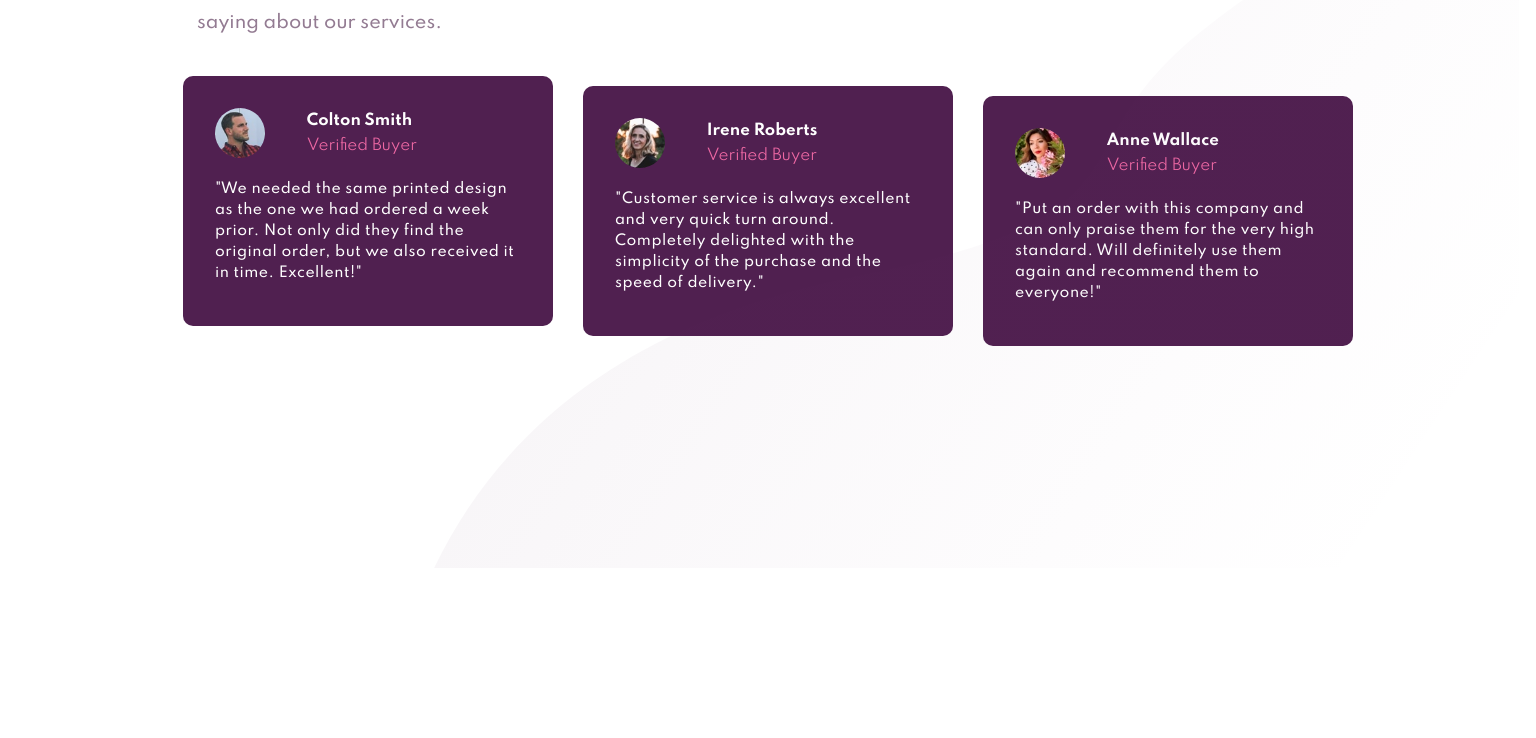
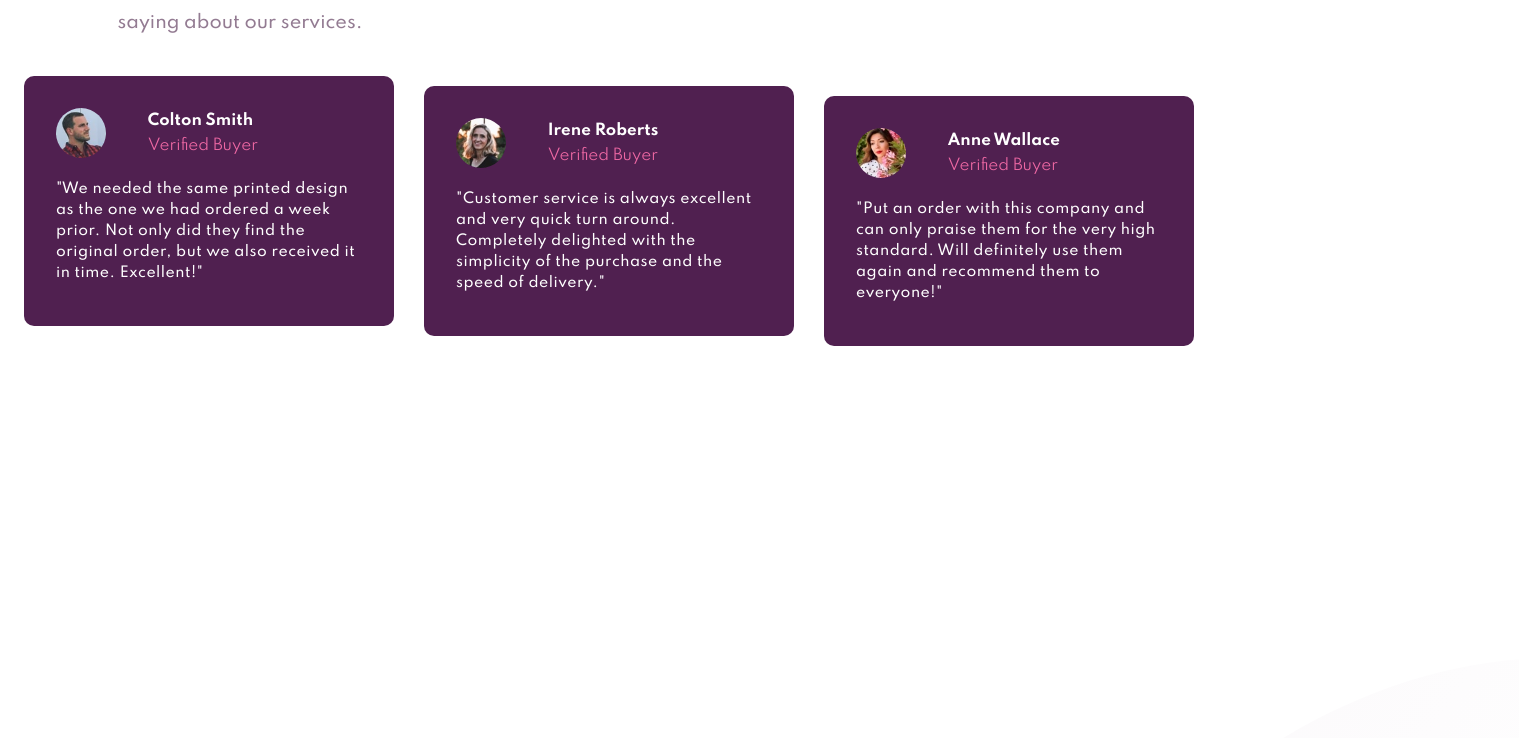
Before and after one commit to zulhusnihariz/frontendmentor-socialproof, a plain HTML site: page index.html in a window 1536 px wide. Shown: the part 374-1112 px from the top of the page. Before the commit the page ends 942 px from the top, so only its background shows below. Drawn offline with Linux system fonts and the light colour scheme.

Commit message:
adjusted margin

```diff
--- a/css/style.css
+++ b/css/style.css
@@ -24,8 +24,6 @@ html {
 body {
 	position: relative;
 	background-color: var(--white);
-	display: flex;
-	flex-direction: column;
 	margin: 0;
 	line-height: 1.3;
 	font-size: 15px;
@@ -176,6 +174,10 @@ h3 {
 		transform: translate(40%, 40%);
 	}
 
+	body {
+		height: 0;
+	}
+
 	.main-frame {
 		margin: 0 auto;
 		display: grid;
```
